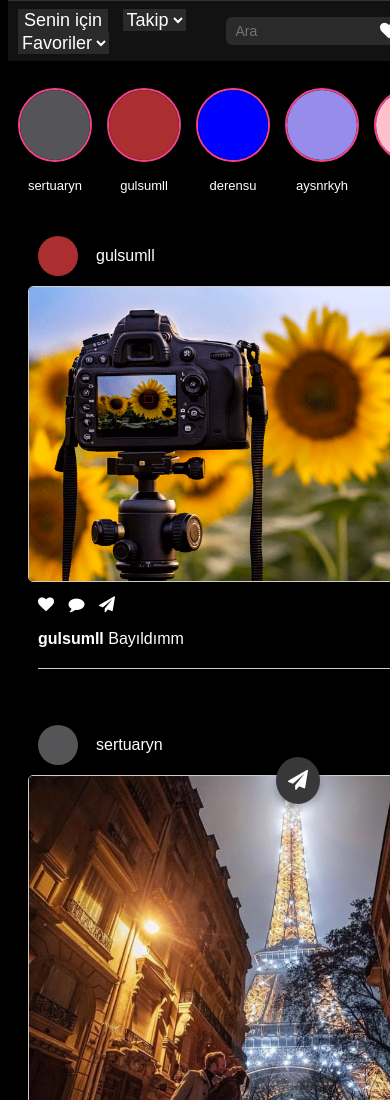
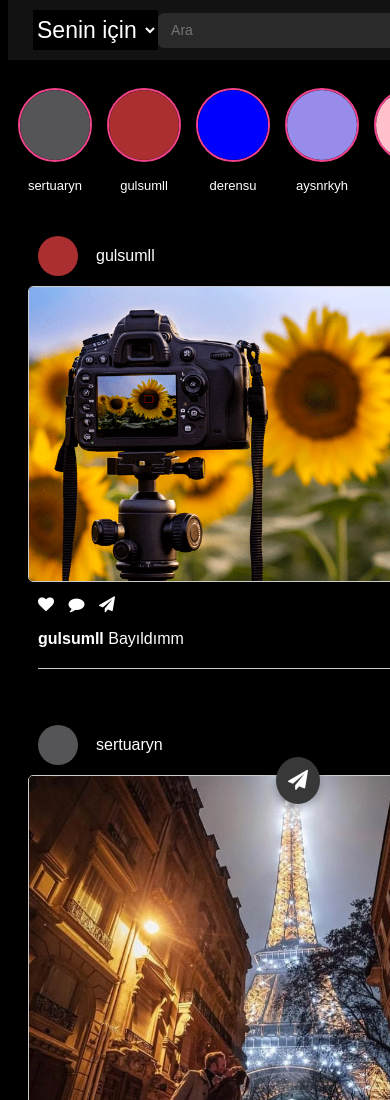
Before and after one commit to beyzakoc2/instagram-clone, a plain HTML site: page website.html in a window 390 px wide. Shown: the top 1100 px of the page. Drawn offline with Linux system fonts and the light colour scheme.

Commit message:
only the menu remains

```diff
--- a/website.css
+++ b/website.css
@@ -466,44 +466,65 @@ p.comment{
     width: 100%;
     height: 60px;
     background-color: #121212;
-    flex-direction: row;
+    justify-content: space-between;
     align-items: center;
-    border-top: 1px solid #333;
+    padding: 0 15px;
     z-index: 2;
     color: white;
+    box-sizing: border-box;
   }
 
+  .center {
+  flex: 1;
+  display: flex;
+  justify-content: center;
+  padding: 0;
+}
+
   .center input {
-    width: 100%;
-    padding: 6px 10px;
+    padding: 5px 10px;
     border-radius: 6px;
     border: none;
     background-color: #2a2a2a;
     color: white;
     font-size: 14px;
+    width: 250px;
+    height: 25px;
   }
 
   .right i {
-    font-size: 18px;
+    flex: 1;
+    display: flex;
+    justify-content: flex-end;
+    font-size: 20px;
     color: white;
     background: none;
     border: none;
     cursor: pointer;
     justify-content: end;
+    padding: 10px;
   }
 
-  .navbar button, .navbar select {
+  .left {
+    flex: 1;
+  }
+
+  .left select {
     margin-left: 10px;
-    font-size: 18px;
+    font-size: 23px;
     color: white;
-    background: #2a2a2a;
+    background: black;
     border: none;
     cursor: pointer;
+    height: 40px;
+    width: 125px;
   }
 
-  .right {
-    justify-content: end;
+  .navbar select:hover {
+    background-color: #2a2a2a;
   }
+
+  .right
 
   .navbar option {
   background-color: #1e1e1e;
--- a/website.html
+++ b/website.html
@@ -126,16 +126,14 @@
 
 <div class="navbar">
     <div class="left">
-      <button>Senin için</button>
-      <select name="follow" id="follow">
-        <option>Takip</option>
-      </select>
-      <select name="favourite" id="favourite">
-        <option>Favoriler</option>
+      <select name="degree" id="degree">
+        <option value="for you" selected>Senin için</option>
+        <option value="follow">Takip</option>
+        <option value="favourite">Favoriler</option>
       </select>
     </div>
     <div class="center">
-      <input type="text" placeholder="Ara">
+    <input type="text" placeholder=" Ara">
     </div>
     <div class="right">
       <i class="fa fa-heart"></i>
```
